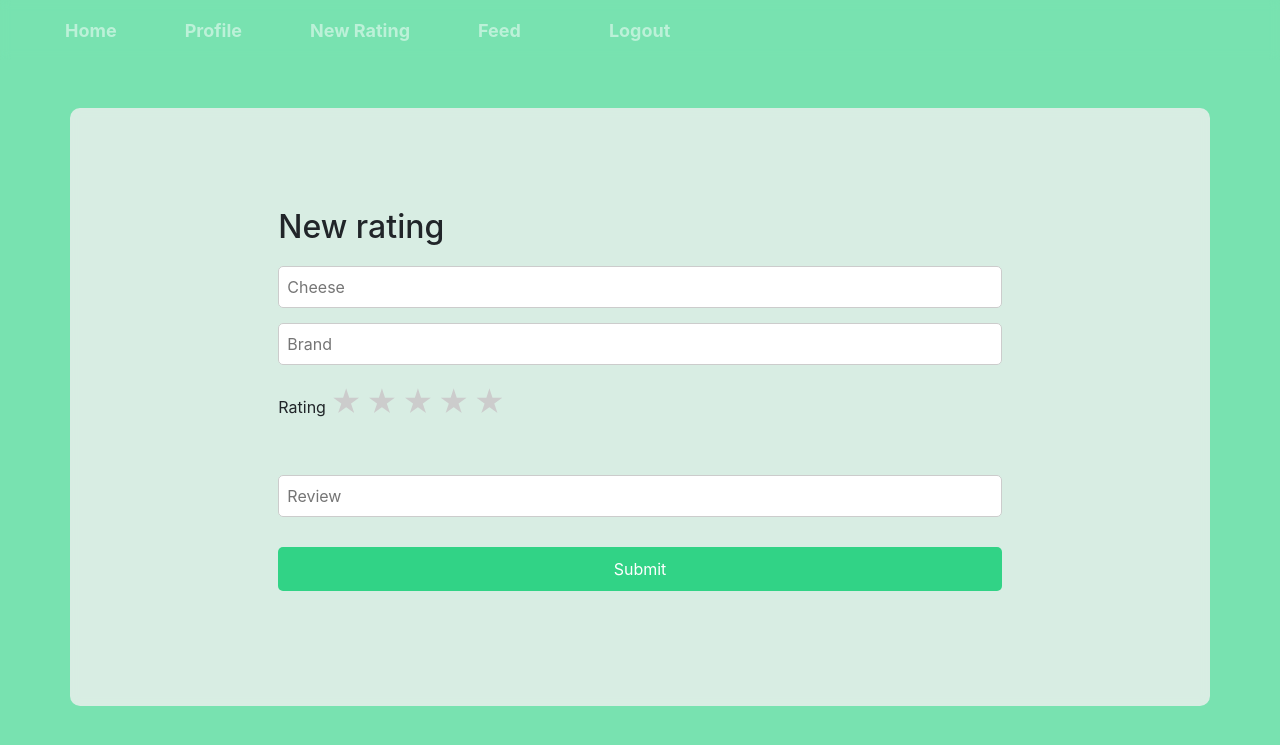
After one commit to mirandamaygough/brieviate, a Flask app: page /new_rating in a window 1280 px wide. The commit adds this page. Shown: the top 745 px of the page. Run offline with Flask 3, Linux system fonts and the light colour scheme; a user stored in the database is signed in; some libraries are stand-ins or nearby versions.

Commit message:
added basic review functionality

```diff
--- /dev/null
+++ b/app/forms.py
@@ -0,0 +1,22 @@
+# setup for income and expenses forms
+from flask_wtf import FlaskForm
+from wtforms import IntegerField, StringField, SubmitField, PasswordField
+from wtforms.validators import InputRequired, NumberRange, Email
+
+class LoginForm(FlaskForm):
+    email = StringField('Email', default='', validators=[InputRequired(), Email()])
+    password= PasswordField('Password', default='', validators=[InputRequired()])
+    submit = SubmitField('Submit')
+
+class RegisterForm(FlaskForm):
+    email = StringField('Email', default='', validators=[InputRequired(), Email()])
+    username = StringField('Username', default='', validators=[InputRequired()])
+    password= PasswordField('Password', default='', validators=[InputRequired()])
+    submit = SubmitField('Submit')
+
+class ReviewForm(FlaskForm):
+    cheese = StringField('Cheese', default='', validators=[InputRequired()])
+    brand = StringField('Brand', default='', validators=[InputRequired()])
+    rating = IntegerField('Rating', default=0)
+    review = StringField('Review', default='', validators=[InputRequired()])
+    submit = SubmitField('Submit')
--- /dev/null
+++ b/app/static/formatting.css
@@ -0,0 +1,113 @@
+/* css formatting for custom elements */
+
+
+
+.navbar {
+    backdrop-filter: blur(5px);
+    display: flex;
+    justify-content: center;
+    align-items: center;
+    height: 60px;
+}
+
+.navbar-item {
+    margin: 0 10px;
+    list-style: none;
+}
+
+.navbar-item button {
+    border: none;
+    border-radius: 30px;
+    padding: 8px 16px;
+    background-color: transparent;
+    color: white;
+    font-weight: bold;
+    font-size: 18px;
+    transition: background-color 0.3s, color 0.3s;
+}
+
+.navbar-item button:hover {
+    background-color: rgba(255, 255, 255, 0.5);
+    color: #ffffff;
+    cursor: pointer;
+}
+
+.form-container {
+    background-color: rgba(240, 240, 240, 0.8);
+    backdrop-filter: blur(5px);
+    padding: 20px;
+    border-radius: 10px;
+    padding-top: 100px;
+    padding-bottom: 100px;
+}
+
+.form-container h2 {
+    text-align: left;
+    margin-bottom: 20px;
+}
+
+.main-form {
+    display: flex;
+    flex-direction: column;
+}
+
+.form-group {
+    margin-bottom: 15px;
+}
+
+
+.form-group input {
+    padding: 8px;
+    border-radius: 5px;
+    border: 1px solid #ccc;
+}
+
+.form-group input:focus {
+    outline: none;
+    border-color: #78e2b0;
+}
+
+.form-group input[type="submit"] {
+    padding: 10px;
+    background-color: #31d386;
+    color: white;
+    border: none;
+    cursor: pointer;
+}
+
+.form-group input[type="submit"]:hover {
+    background-color: #78e2b0;
+}
+
+.rating-stars {
+    display: inline-block;
+}
+.rating-stars span {
+    font-size: 30px;
+    cursor: pointer;
+    color: #ccc;
+}
+.rating-stars span:hover,
+.rating-stars span.active {
+    color: #ffcc00;
+}
+
+.card {
+    background-color: #fff;
+    border-radius: 10px;
+    margin-bottom: 20px;
+    box-shadow: 0 4px 8px rgba(0, 0, 0, 0.1);
+}
+.card-body {
+    padding: 20px;
+}
+
+.card-title {
+    font-size: 20px;
+    font-weight: bold;
+    margin-bottom: 10px;
+}
+
+body {
+    background-color: #78e2b0;
+}
--- a/app/templates/base.html
+++ b/app/templates/base.html
@@ -7,6 +7,7 @@
     <meta name="viewport" content="width=device-width, initial-scale=1, shrink-to-fit=no">
     <!-- bootstrap CSS -->
     <link rel="stylesheet" href="https://stackpath.bootstrapcdn.com/bootstrap/4.2.1/css/bootstrap.min.css" integrity="sha384-GJzZqFGwb1QTTN6wy59ffF1BuGJpLSa9DkKMp0DgiMDm4iYMj70gZWKYbI706tWS" crossorigin="anonymous">
+    <link rel="stylesheet" href="static/formatting.css">
 
    <!-- menu CSS -->
     <style>
@@ -22,43 +23,50 @@
     <body>
       <div>
         <!-- navigation bar -->
-        <nav class="navbar custom-navbar navbar-expand-sm navbar-dark">
+        <nav class="navbar navbar-expand-sm navbar-dark">
           <div class="container-fluid">
             <!-- links -->
             <ul class="navbar-nav">
-              <li class="nav-item">
-                <a class="nav-link" href="{{ url_for('views.index') }}">Home</a>
+              <li class="navbar-item">
+                <button> <a class="nav-link" href="{{ url_for('views.index') }}">Home</a></button>
               </li>
               {% if current_user.is_authenticated %}
-              <li class="nav-item">
-                <a class="nav-link" href="{{ url_for('views.profile') }}">Profile</a>
+              <li class="navbar-item">
+                <button> <a class="nav-link" href="{{ url_for('views.profile') }}">Profile</a></button>
               </li>
+              <li class="navbar-item">
+                <button> <a class="nav-link" href="{{ url_for('views.new_rating') }}">New Rating</a></button>
               {% endif %}
-              <li class="nav-item">
+              </li>
+              <li class="navbar-item">
+                <button> <a class="nav-link" href="{{ url_for('views.feed') }}">Feed</a></button>
+              </li>
+              <li class="navbar-item">
               {% if not current_user.is_authenticated %}
-                <a class="nav-link" href="{{ url_for('auth.login') }}">Login</a>
+                <button> <a class="nav-link" href="{{ url_for('auth.login') }}">Login</a></button>
               </li>
-              <li class="nav-item">
-                <a class="nav-link" href="{{ url_for('auth.register') }}">">Register</a>
+              <li class="navbar-item">
+                <button> <a class="nav-link" href="{{ url_for('auth.register') }}">Register</a></button>
               </li>
               {% endif %}
               {% if current_user.is_authenticated %}
-              <li class="nav-item">
-                <a class="nav-link" href="{{ url_for('auth.logout') }}">">Logout</a>
+              <li class="navbar-item">
+                <button> <a class="nav-link" href="{{ url_for('auth.logout') }}">Logout</a></button>
               </li>
               {% endif %}
             </ul>
           </div>
         </nav>
 
+      <!-- jQuery first, then Popper.js, then Bootstrap JS -->
+      <script src="https://code.jquery.com/jquery-3.3.1.slim.min.js" crossorigin="anonymous"></script>
+      <script src="https://cdn.jsdelivr.net/npm/@popperjs/core@2.9.3/dist/umd/popper.min.js"></script>
+      <script src="https://stackpath.bootstrapcdn.com/bootstrap/4.2.1/js/bootstrap.min.js" integrity="sha384-B0UglyR+jN6IXHMdZRc6Uc5Jofs2XtkJwbIxIy1Tj+IIuW+0OksdQRVvoxMfooAo" crossorigin="anonymous"></script>
+
         <!--page content-->
         <div class="container-fluid">
           {% block content %}{% endblock %}
         </div>
 
-      <!-- jQuery first, then Popper.js, then Bootstrap JS -->
-      <script src="https://code.jquery.com/jquery-3.3.1.slim.min.js" integrity="sha384-q8i/X+965DzO0rT7abK41JStQIAqVgRVzpbzo5smXKp4YfRvH+8abtTE1Pi6jizo" crossorigin="anonymous"></script>
-      <script src="https://cdn.jsdelivr.net/npm/@popperjs/core@2.9.3/dist/umd/popper.min.js"></script>
-      <script src="https://stackpath.bootstrapcdn.com/bootstrap/4.2.1/js/bootstrap.min.js" integrity="sha384-B0UglyR+jN6IXHMdZRc6Uc5Jofs2XtkJwbIxIy1Tj+IIuW+0OksdQRVvoxMfooAo" crossorigin="anonymous"></script>
     </body>
   </html>
--- /dev/null
+++ b/app/templates/new_rating.html
@@ -0,0 +1,52 @@
+
+{% extends "base.html" %}
+
+{% block content %}
+{% with messages = get_flashed_messages() %}
+{% if messages %}
+    <div>
+        {{ messages[0] }}
+    </div>
+{% endif %}
+{% endwith %}
+<div class="form-container container mt-5">
+    <div class="row justify-content-center">
+        <div class="col-md-8">
+            <div class="form-group">
+                <h2>New rating</h2>
+                <form class="main-form" action="/new_rating" method="POST" name="new_rating" autocomplete="off">
+                    {{ form.hidden_tag() }}
+                    <div class="form-group main-form">
+                        {{ form.cheese(class="form-group input", placeholder=form.cheese.label.text) }}
+                        {{ form.brand(class="form-group input", placeholder=form.brand.label.text) }}
+                        <div class="rating-stars">
+                            {{  form.rating.label }}
+                            <span data-value="1">&#9733;</span>
+                            <span data-value="2">&#9733;</span>
+                            <span data-value="3">&#9733;</span>
+                            <span data-value="4">&#9733;</span>
+                            <span data-value="5">&#9733;</span>
+                        </div>
+                        <input type="hidden" id="rating-value" name="rating" value="{{ selected_rating }}">
+                        <br><br>
+                        {{ form.review (class="form-group input", placeholder=form.review.label.text) }}
+                    </div>
+                    {{ form.submit (class="btn btn-success") }}
+                </form>
+            </div>
+        </div>
+    </div>
+</div>
+
+<script>
+    $(document).ready(function() {
+        $('.rating-stars span').click(function() {
+            var value = $(this).attr('data-value');
+            $('#rating-value').val(value);
+            $('.rating-stars span').removeClass('active');
+            $(this).addClass('active').prevAll().addClass('active');
+        });
+    });
+</script>
+
+{% endblock %}
--- a/app/views.py
+++ b/app/views.py
@@ -1,11 +1,10 @@
 # setup of views to navigate through the app
 from flask import Flask, render_template, flash, redirect, request, jsonify, url_for, Blueprint
+from flask_login import login_required, current_user
 from app import app
-from flask_login import login_required, current_user
-# from flask_login import login_user, logout_user
 from app import db
-# from .forms import IncomeForm, ExpensesForm, GoalForm
-from .models import User
+from .forms import ReviewForm
+from .models import User, Cheese, Review
 
 views = Blueprint('views', __name__)
 
@@ -14,39 +13,44 @@ views = Blueprint('views', __name__)
 # @login_required
 def index():
     return render_template('index.html')
-    # user=current_user
-    # return "hello", user.username
+
+@views.route('/feed')
+@login_required
+def feed():
+    reviews=Review.query.all()
+    return render_template('feed.html', reviews=reviews)
 
 @views.route('/profile')
 @login_required
 def profile():
     return render_template('profile.html', username=current_user.email)
 
-# @app.route('/login', methods=['GET', 'POST'])
-# def login():
-#     if current_user.is_authenticated:
-#         return redirect(url_for('index'))
-#     if form.validate_on_submit():
-#         user=form.user
-#         login_user(user)
-#         flash('Login successful.', 'success')
-#         return redirect(url_for('index'))
-#     form=LoginForm()
-#     return render_template('login.html', form=form)
+@views.route('/new_rating')
+@login_required
+def new_rating():
+    form=ReviewForm()
+    selected_rating=None
+    return render_template('new_rating.html', form=form, selected_rating=selected_rating)
 
-# @app.route('/logout')
-# def logout():
-#     logout_user()
-#     return redirect(url_for('index'))
-
-# @app.route('/register', methods=['GET', 'POST'])
-# def register():
-#     if current_user.is_authenticated:
-#         return redirect(url_for('index'))
-#     if form.validate_on_submit():
-#         user_datastore.create_user(email=form.email.data, username=form.username.data, password=form.password.data)
-#         db.session.commit()
-#         flash('Registration successful. Please login.', 'success')
-#         return redirect(url_for('login'))
-#     form=RegisterForm()
-#     return render_template('register.html', form=form)
+@views.route('/new_rating', methods=['POST'])
+@login_required
+def new_rating_post():
+    form=ReviewForm()
+    print(form.validate_on_submit())
+    if form.validate_on_submit():
+        print('hello')
+        cheese=form.cheese.data
+        brand=form.brand.data
+        rating=form.rating.data
+        review=form.review.data
+        cheese_to_review=Cheese.query.filter_by(name=cheese).first()
+        if not cheese_to_review:
+            new_cheese=Cheese(name=cheese)
+            db.session.add(new_cheese)
+            db.session.commit()
+            cheese_to_review=Cheese.query.filter_by(name=cheese).first()
+            print(cheese_to_review.name)
+        new_review=Review(cheese_id=cheese_to_review.id, user_id=current_user.id, brand=brand, rating=rating, review=review)
+        db.session.add(new_review)
+        db.session.commit()
+    return redirect(url_for('views.feed'))
--- a/requirements.txt
+++ b/requirements.txt
@@ -8,3 +8,4 @@ flask-wtf
 flask-babel
 flask-security
 coverage
+email-validator
```
Also changed, not shown: app/auth.py (+15 -9 lines), app/models.py (+1 -9 lines), app/templates/feed.html (added, +21 -0 lines), app/templates/login.html (+17 -22 lines), app/templates/register.html (+19 -22 lines), migrations/versions/5788605c4d46_addeded_brand.py (added, +32 -0 lines), migrations/versions/c5dea1b61959_edited_table_names.py (added, +44 -0 lines), app.db, 1 other file.
